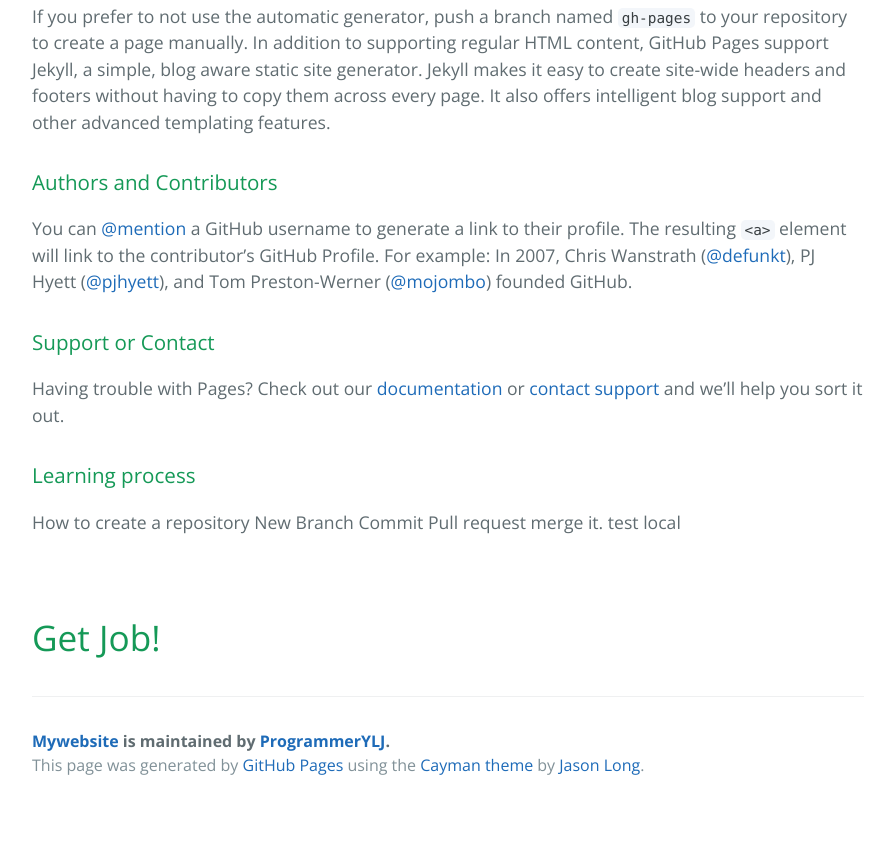
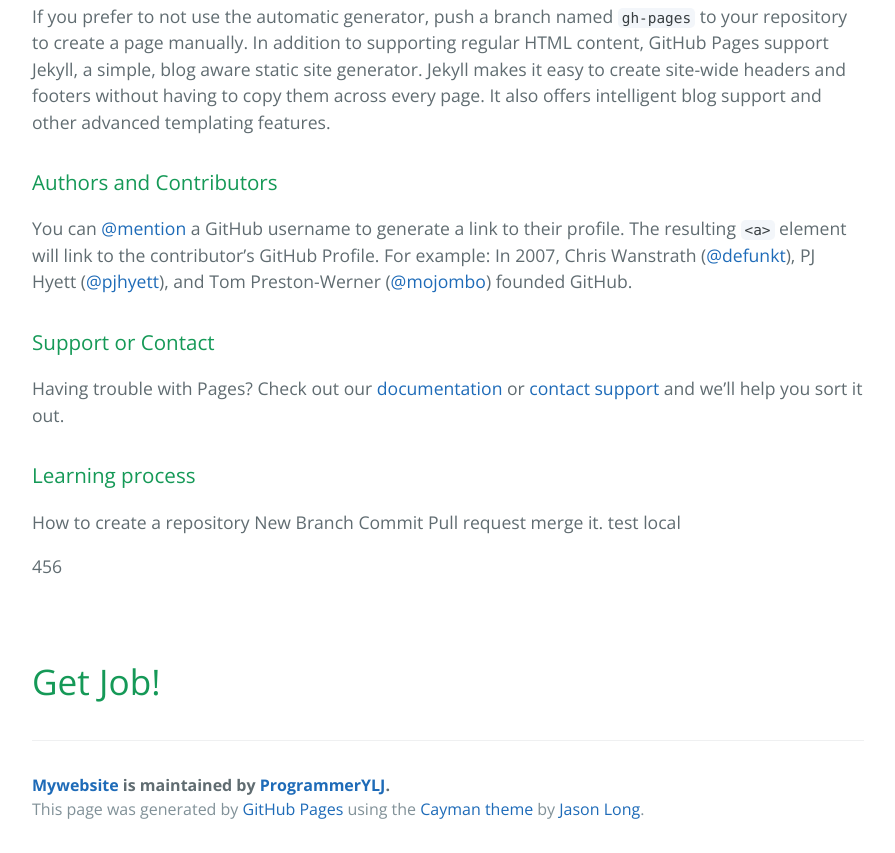
Before and after one commit to ProgrammerYLJ/StartFromZero, a plain HTML site: page index.html in a window 1280 px wide. Shown: the part 786-1639 px from the top of the page, without its empty margins (192-1087 px from the left). Before the commit the page ends 1595 px from the top, so only its background shows below. Drawn offline with nearby package versions, Linux system fonts and the light colour scheme.

Commit message:
testJS
testJS

```diff
--- a/index.html
+++ b/index.html
@@ -8,6 +8,9 @@
     <link href='https://fonts.googleapis.com/css?family=Open+Sans:400,700' rel='stylesheet' type='text/css'>
     <link rel="stylesheet" type="text/css" href="stylesheets/stylesheet.css" media="screen">
     <link rel="stylesheet" type="text/css" href="stylesheets/github-light.css" media="screen">
+	<script src="myJS.js">
+	</script>
+
   </head>
   <body>
     <section class="page-header">
@@ -55,6 +58,11 @@
   merge it.
   test local
 </p>
+<p id="myJS">123</p>
+
+<script>
+	document.getElementById("myJS").innerHTML="456";
+	</script>
 <br>
 <h1>Get Job!</h1>
 
--- /dev/null
+++ b/myJS.js
@@ -0,0 +1 @@
+//document.getElementById("testJS").innerHTML = "My JavaScript Test";
```
